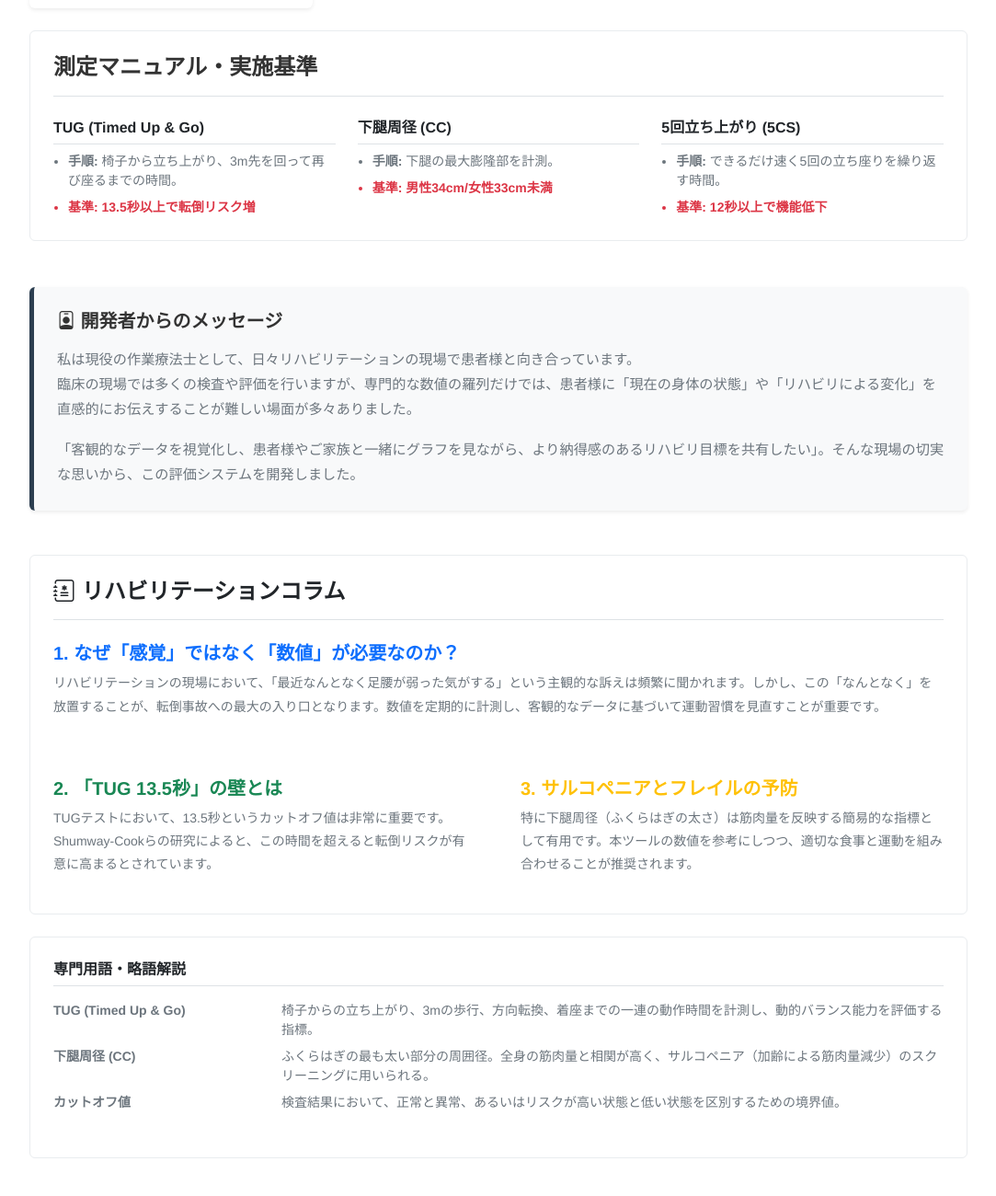
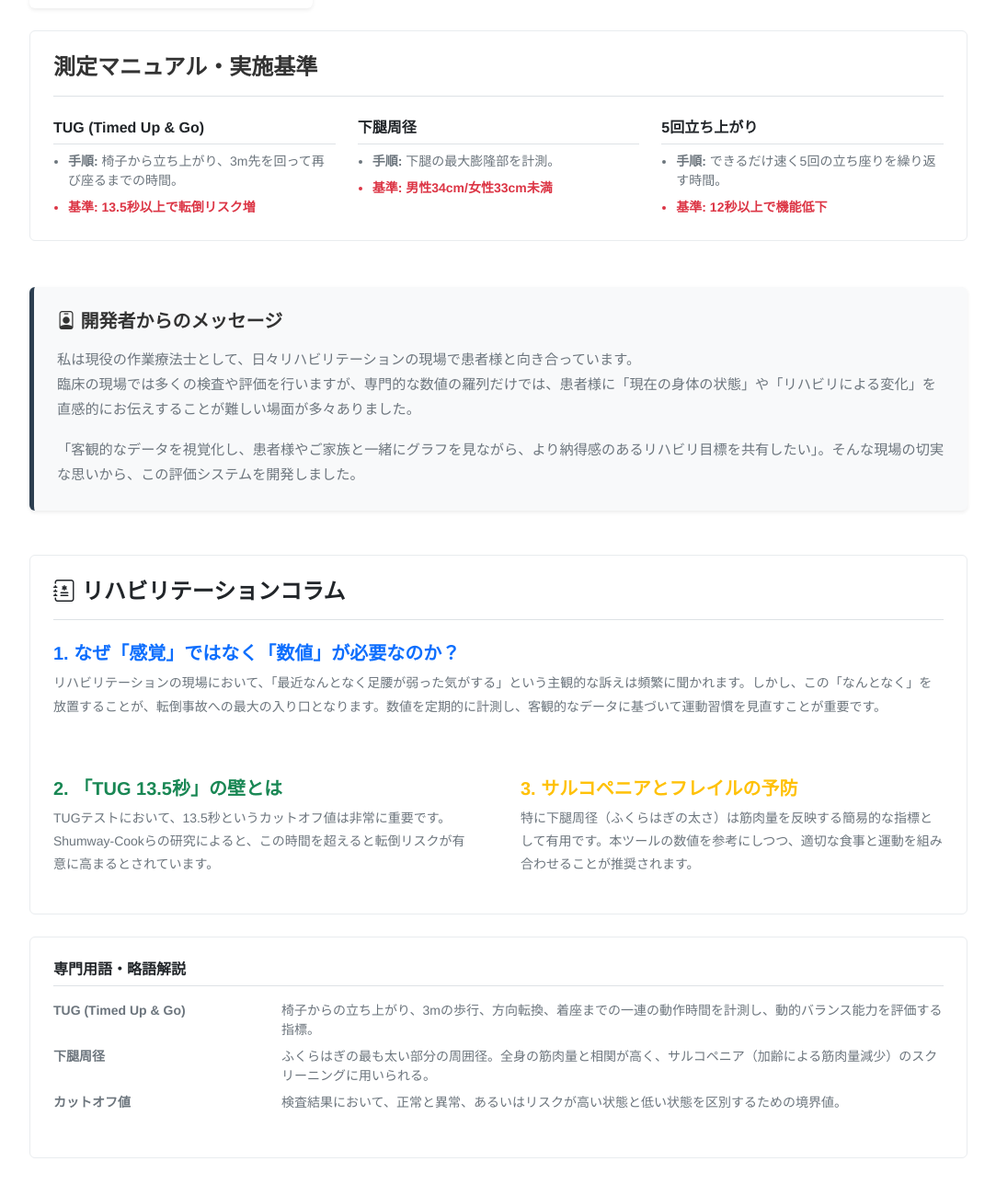
Before and after one commit to nannkatanaka/reha-ence-web, a plain HTML site: page index.html in a window 1280 px wide. Shown: the part 980-2280 px from the top of the page at 92% size, without its empty margins (98-1181 px from the left). Drawn offline with nearby package versions, Linux system fonts and the light colour scheme.

Commit message:
Update index.html

```diff
--- a/index.html
+++ b/index.html
@@ -99,14 +99,14 @@
                 </ul>
             </div>
             <div class="col-md-4">
-                <h6 class="fw-bold text-dark border-bottom pb-2">下腿周径 (CC)</h6>
+                <h6 class="fw-bold text-dark border-bottom pb-2">下腿周径</h6>
                 <ul class="small ps-3 mb-0 text-secondary">
                     <li><strong>手順:</strong> 下腿の最大膨隆部を計測。</li>
                     <li class="mt-2 text-danger fw-bold">基準: 男性34cm/女性33cm未満</li>
                 </ul>
             </div>
             <div class="col-md-4">
-                <h6 class="fw-bold text-dark border-bottom pb-2">5回立ち上がり (5CS)</h6>
+                <h6 class="fw-bold text-dark border-bottom pb-2">5回立ち上がり</h6>
                 <ul class="small ps-3 mb-0 text-secondary">
                     <li><strong>手順:</strong> できるだけ速く5回の立ち座りを繰り返す時間。</li>
                     <li class="mt-2 text-danger fw-bold">基準: 12秒以上で機能低下</li>
@@ -146,7 +146,7 @@
         <dl class="row small text-secondary">
             <dt class="col-sm-3">TUG (Timed Up & Go)</dt>
             <dd class="col-sm-9">椅子からの立ち上がり、3mの歩行、方向転換、着座までの一連の動作時間を計測し、動的バランス能力を評価する指標。</dd>
-            <dt class="col-sm-3">下腿周径 (CC)</dt>
+            <dt class="col-sm-3">下腿周径</dt>
             <dd class="col-sm-9">ふくらはぎの最も太い部分の周囲径。全身の筋肉量と相関が高く、サルコペニア（加齢による筋肉量減少）のスクリーニングに用いられる。</dd>
             <dt class="col-sm-3">カットオフ値</dt>
             <dd class="col-sm-9">検査結果において、正常と異常、あるいはリスクが高い状態と低い状態を区別するための境界値。</dd>
```
